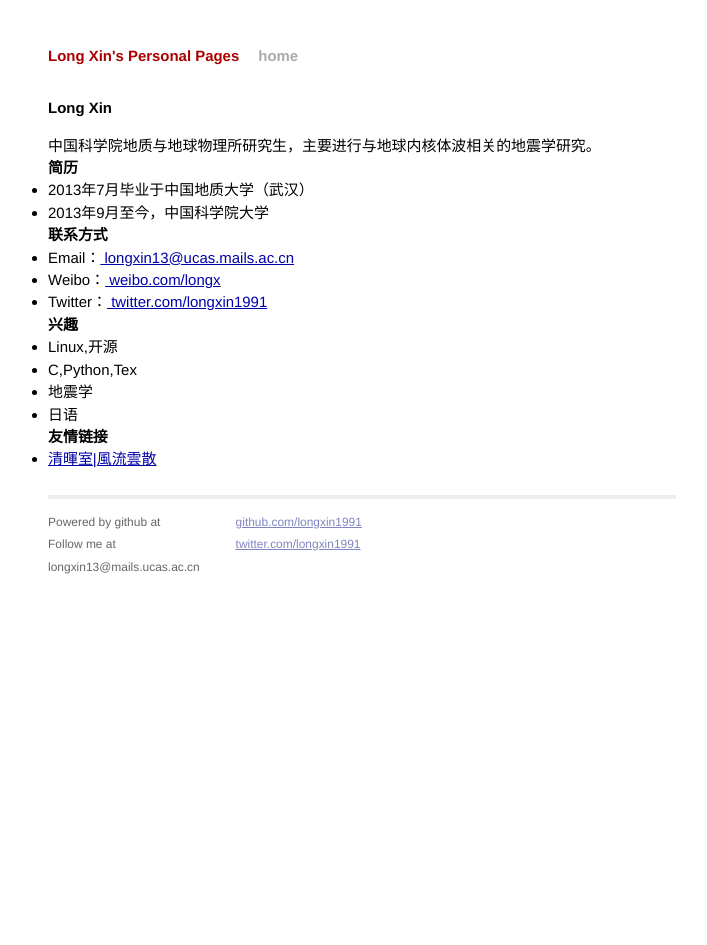
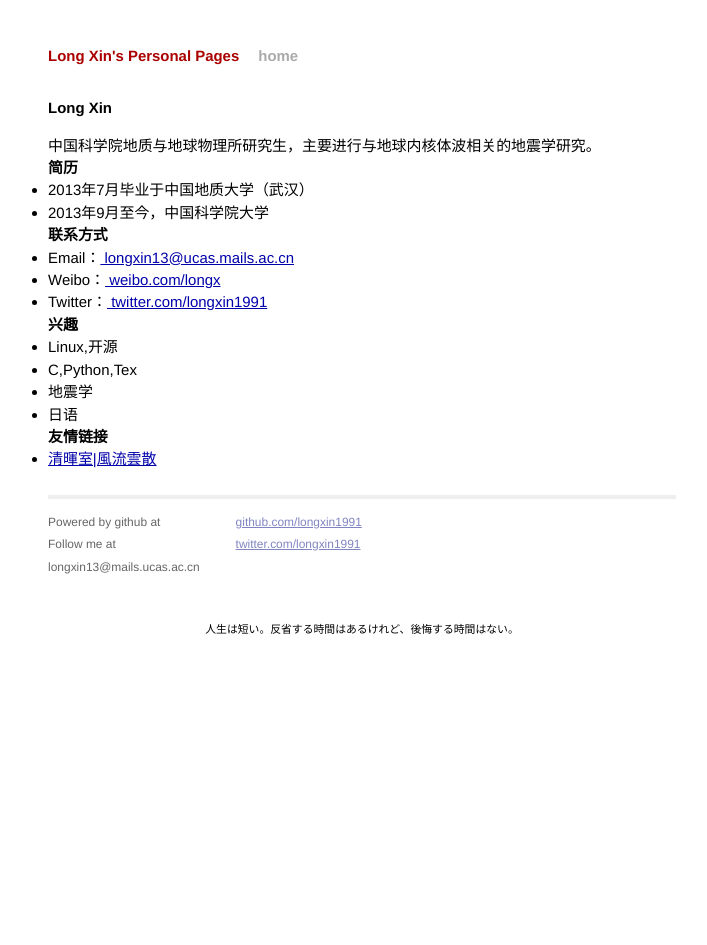
Before and after one commit to longxin1991/longxin1991.github.com, a Jekyll site: the page built from profile_zh.html, in a window 1280 px wide. Shown: the whole page, without its empty margins (278-985 px from the left). Built offline with Jekyll 4.4.1, drawn with Linux system fonts in a browser that asks for light colours.

Commit message:
add footer words to layout.

```diff
--- a/_layouts/default.html
+++ b/_layouts/default.html
@@ -39,6 +39,8 @@
             </div>
           </div>
         </div>
-
+<div>
+    <p><small>人生は短い。反省する時間はあるけれど、後悔する時間はない。</small></p>
+</div>
     </body>
 </html>
--- a/profile_zh.html
+++ b/profile_zh.html
@@ -7,8 +7,7 @@ layout : default
     </head>
 
     <body>
-        <h1> Long Xin</h1>
-
+        <h1> Long Xin </h1>
         中国科学院地质与地球物理所研究生，主要进行与地球内核体波相关的地震学研究。
 
         <h2> 简历 </h2>
```
